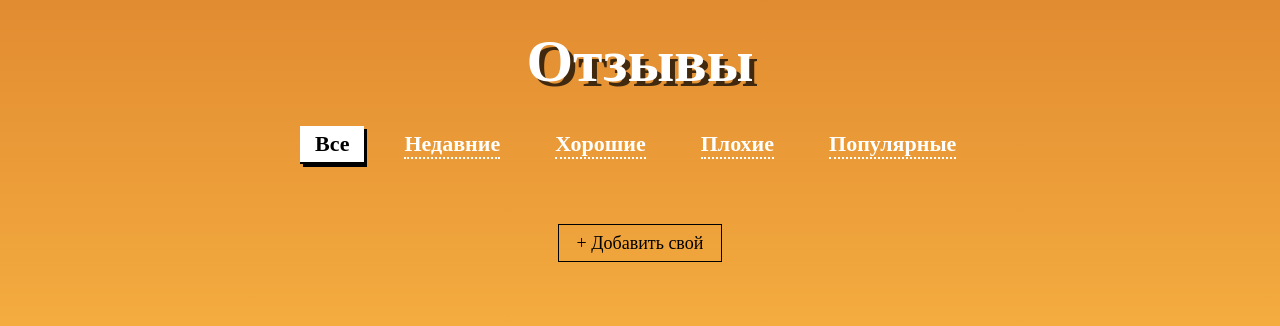
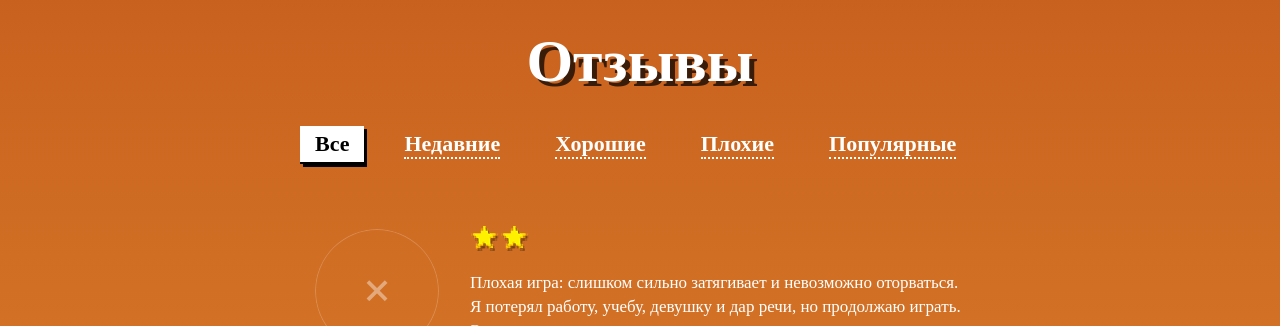
Before and after one commit to 4err/7956-code-and-magick, a plain HTML site: page index.html in a window 1280 px wide. Shown: the part 1510-1836 px from the top of the page. Drawn offline with Linux system fonts and the light colour scheme; a web font is replaced by a local one.

Commit message:
reviews.js

```diff
--- a/index.html
+++ b/index.html
@@ -1,11 +1,13 @@
 <!DOCTYPE html>
 <html>
+
 <head>
     <meta charset="utf-8">
     <link href='https://fonts.googleapis.com/css?family=PT+Mono&subset=latin,cyrillic' rel='stylesheet' type='text/css'>
     <link rel="stylesheet" href="css/main.css" media="screen" title="no title" charset="utf-8">
     <title>Code and Magick</title>
 </head>
+
 <body>
 
     <header>
@@ -17,8 +19,7 @@
         <span class="header-soon">Скоро</span>
         <h1 class="header-title">Code&thinsp;and&thinsp;Magick</h1>
         <p class="header-description">
-    Это игра, где главного героя, которым вам предстоит управлять и изменять заклинаниями окружающий мир зовут Пендальф Синий.
-    Вместе с ним вас ждет увлекательное приключение&hellip;
+            Это игра, где главного героя, которым вам предстоит управлять и изменять заклинаниями окружающий мир зовут Пендальф Синий. Вместе с ним вас ждет увлекательное приключение&hellip;
         </p>
 
         <div class="demo"></div>
@@ -39,11 +40,16 @@
             <h2 class="section-title reviews-title">Отзывы</h2>
 
             <form class="reviews-filter" action="index.html" method="get">
-      <input type="radio" name="reviews" id="reviews-all" value="reviews-all" checked><label for="reviews-all" class="reviews-filter-item"> Все</label>
-      <input type="radio" name="reviews" id="reviews-recent" value="reviews-recent"><label for="reviews-recent" class="reviews-filter-item"> Недавние</label>
-      <input type="radio" name="reviews" id="reviews-good" value="reviews-good"><label for="reviews-good" class="reviews-filter-item"> Хорошие</label>
-      <input type="radio" name="reviews" id="reviews-bad" value="reviews-bad"><label for="reviews-bad" class="reviews-filter-item"> Плохие</label>
-      <input type="radio" name="reviews" id="reviews-popular" value="reviews-popular"><label for="reviews-popular" class="reviews-filter-item"> Популярные</label>
+                <input type="radio" name="reviews" id="reviews-all" value="reviews-all" checked>
+                <label for="reviews-all" class="reviews-filter-item"> Все</label>
+                <input type="radio" name="reviews" id="reviews-recent" value="reviews-recent">
+                <label for="reviews-recent" class="reviews-filter-item"> Недавние</label>
+                <input type="radio" name="reviews" id="reviews-good" value="reviews-good">
+                <label for="reviews-good" class="reviews-filter-item"> Хорошие</label>
+                <input type="radio" name="reviews" id="reviews-bad" value="reviews-bad">
+                <label for="reviews-bad" class="reviews-filter-item"> Плохие</label>
+                <input type="radio" name="reviews" id="reviews-popular" value="reviews-popular">
+                <label for="reviews-popular" class="reviews-filter-item"> Популярные</label>
             </form>
 
             <div class="reviews-list"></div>
@@ -56,7 +62,8 @@
 
         <footer>
             <a href="http://htmlacademy.ru"><img src="img/htmlacademy-logo.png" alt="HTML Academy" width="134" height="37" /></a>
-    <p><a href="http://htmlacademy.ru">Сделано в HTML Academy</a><br>в 2015 году</p>
+            <p><a href="http://htmlacademy.ru">Сделано в HTML Academy</a>
+                <br>в 2015 году</p>
         </footer>
     </main>
 
@@ -107,8 +114,11 @@
                 </div>
   </article>
 </template>
+<script src="js/cookies.js"></script>
+<script src="js/form.js"></script>
+<script src="js/form_validation.js"></script>
+<script src="data/reviews.js"></script>
+<script src="js/reviews.js"></script>
+</body>
 
-<script src="js/form.js"></script>
-
-</body>
 </html>
--- /dev/null
+++ b/js/reviews.js
@@ -0,0 +1,50 @@
+"use strict";
+(function () {
+
+    var rating_classname = {
+        1: "review-rating-one",
+        2: "review-rating-two",
+        3: "review-rating-three",
+        4: "review-rating-four",
+        5: "review-rating-five"
+    }
+
+    var reviews_filter = document.querySelector(".reviews-filter");
+    var review_template = document.getElementById("review-template");
+    var reviews_container = document.querySelector(".reviews-list");
+
+    var review_fragment = document.createDocumentFragment();
+
+
+    reviews_filter.classList.add("invisible");
+
+    reviews.forEach(function (review, i) {
+        var new_review = review_template.content.children[0].cloneNode(true);
+
+        var original_image = new_review.querySelector(".review-author");
+
+        //  author_image.title = review["author"]["name"];
+        new_review.querySelector(".review-rating").classList.add(rating_classname[review["rating"]]);
+        new_review.querySelector(".review-text").textContent = review["description"];
+
+        if (review["author"]["picture"]) {
+            var author_image = new Image();
+
+            author_image.src = review["author"]["picture"];
+
+            author_image.onload = function () {
+                //new_review.replaceChild(original_image, author_image); Здесь должна быть замена
+            }
+            author_image.onerror = function (evt) {
+                new_review.classList.add("review-load-failure");
+            };
+        }
+
+        review_fragment.appendChild(new_review);
+    });
+
+    reviews_container.appendChild(review_fragment);
+    reviews_filter.classList.remove("invisible");
+
+
+})();
```
Also changed, not shown: css/main.css (+18 -10 lines). Lines whose indentation alone changed are shown as unchanged.
